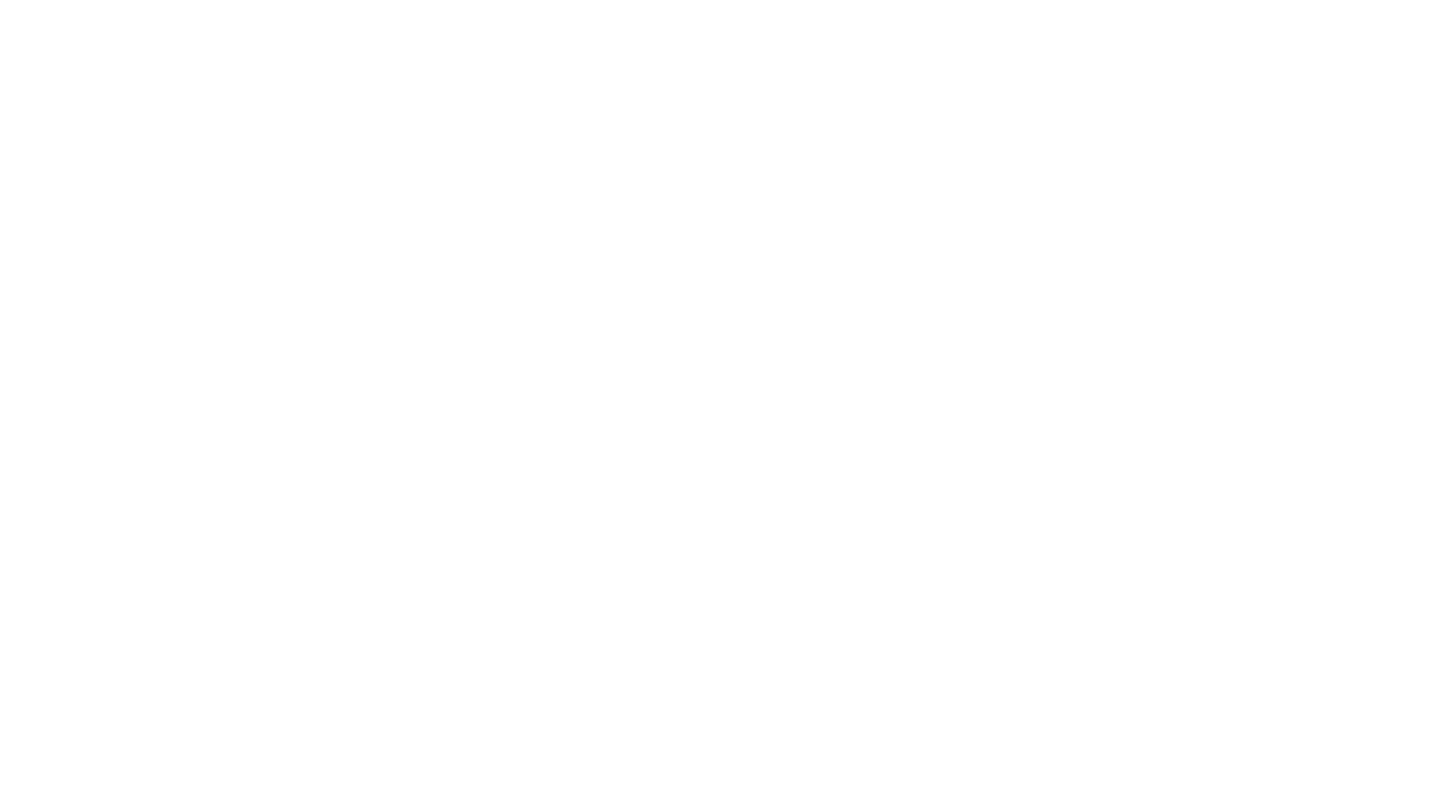
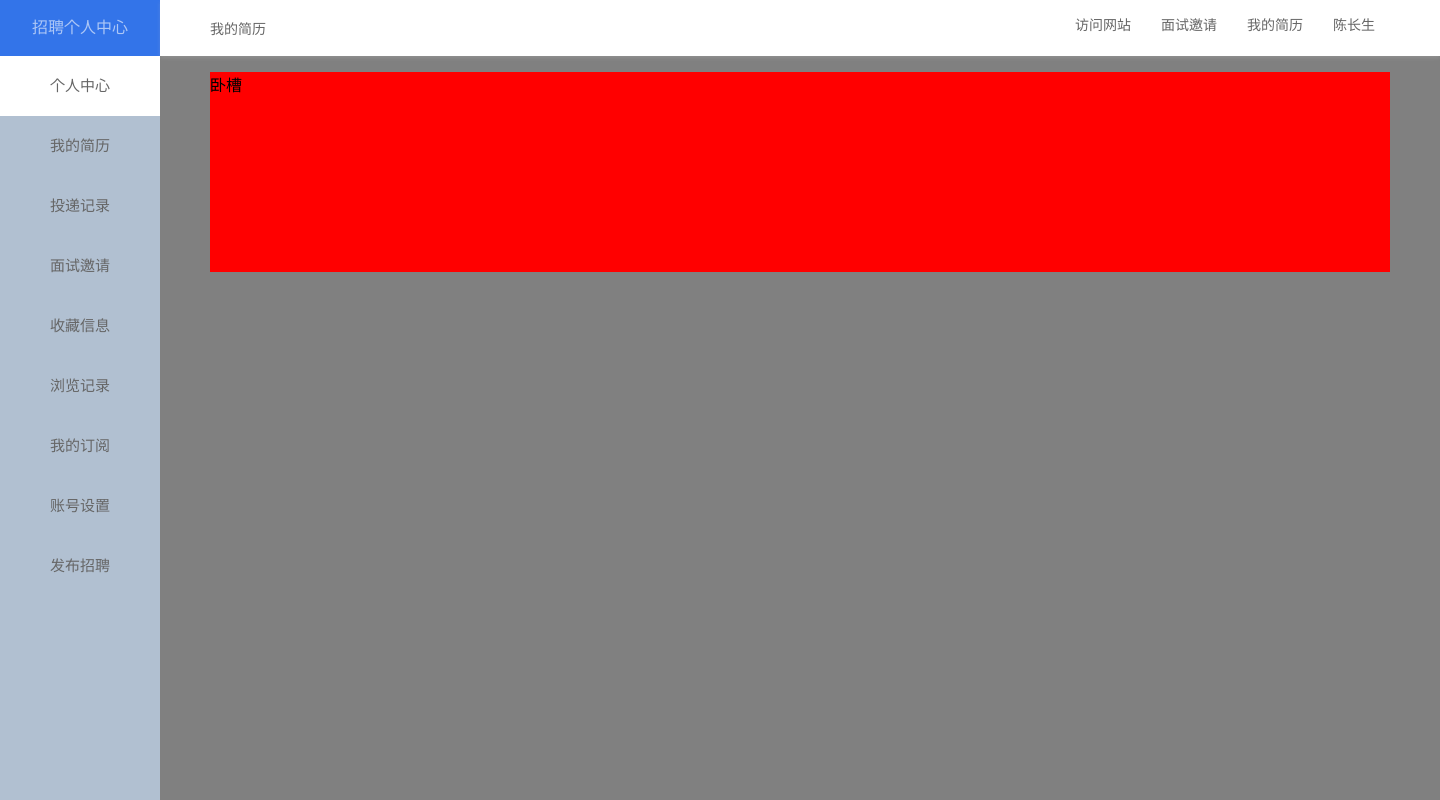
Before and after one commit to WWWWait/personal-center, a Vue app: page /#/ in a window 1280 px wide. Before the commit this address had no page. Shown: the whole page, 1440 px wide, since content can reach past the window. Built offline with nearby package versions, Linux system fonts and the light colour scheme.

Commit message:
首页样式布局

```diff
--- a/src/router/index.js
+++ b/src/router/index.js
@@ -1,16 +1,43 @@
-import { createRouter, createWebHashHistory } from 'vue-router'
+import {
+  createRouter,
+  createWebHashHistory
+} from 'vue-router'
 
 // 引入登陆页面
 // import Login from '@/views/login/index.vue'
 
 
 // 路由配置表
-const routes = [
-  {
+const routes = [{
+
     path: '/login',
+
     name: 'login',
-    component:  ()=> import('@/views/login/index.vue')
+
+    component: () => import('@/views/login/index.vue')
+
+  },
+
+  { //外层组件路由
+
+    path: '/',
+
+    component: () => import('@/views/layout/index.vue'),
+
+    children: [
+
+    {
+      //默认首页
+      path: '',
+
+      name: 'home',
+
+      component: () => import('@/views/home/index.vue')
+
+    }
+  ]
   }
+
 ]
 
 const router = createRouter({
--- a/src/styles/index.less
+++ b/src/styles/index.less
@@ -1 +1,8 @@
 // 全局样式文件
+*{
+    padding: 0;
+    margin: 0;
+    list-style: none;
+    text-decoration: none;
+    background-color: gray;
+}
--- /dev/null
+++ b/src/views/home/index.vue
@@ -0,0 +1,13 @@
+<template>
+  <div class="home-container">首页</div>
+</template>
+
+<script>
+export default {
+name: 'HomeIndex'
+}
+</script>
+
+<style>
+
+</style>
--- /dev/null
+++ b/src/views/layout/components/navaside.vue
@@ -0,0 +1,83 @@
+// 侧边栏组件
+<template>
+  <div class="nav-aside">
+    <ul>
+      <li
+        v-for="(i, index) in Aside"
+        :class="{ Active: isActive == index }"
+        @click="AsideClick(index)"
+      >
+        {{ i }}
+      </li>
+    </ul>
+  </div>
+</template>
+
+<script>
+export default {
+  name: "NavAside",
+  data() {
+    return {
+      Aside: [
+        "个人中心",
+        "我的简历",
+        "投递记录",
+        "面试邀请",
+        "收藏信息",
+        "浏览记录",
+        "我的订阅",
+        "账号设置",
+        "发布招聘",
+      ],
+      ditails: [
+        "center",
+        "resume",
+        "deliver",
+        "invite",
+        "collect",
+        "browse",
+        "subscribe",
+        "set up",
+        "release",
+      ],
+      isActive: 0,
+    };
+  },
+  methods: {
+    AsideClick(index) {
+      this.isActive = index;
+      console.log(index);
+      let msg = this.ditails;
+      // 侧边导航栏路由跳转
+      this.$router.push("/" + msg[index]);
+    },
+  },
+};
+</script>
+
+<style>
+.nav-aside {
+  position: fixed;
+  left: 0;
+  top: 56px;
+  width: 160px;
+  height: 2032px;
+  background: #b1c0d1;
+}
+
+.nav-aside li {
+  width: 160px;
+  height: 60px;
+  text-align: center;
+  line-height: 60px;
+  font-size: 15px;
+  font-family: PingFang-SC-Medium, PingFang-SC;
+  font-weight: 500;
+  color: #666666;
+  background-color: #b1c0d1;
+}
+
+.nav-aside ul .Active {
+  background-color: #fff;
+}
+</style>
--- /dev/null
+++ b/src/views/layout/index.vue
@@ -0,0 +1,131 @@
+<template>
+  <!-- 外层组件 -->
+  <div class="layout-container">
+    <div class="header">
+      <div class="recuit">
+        <span>招聘个人中心</span>
+      </div>
+      <div class="nav-top">
+        <div class="person-resume">
+          <a href="">我的简历</a>
+        </div>
+        <div class="nav-details">
+          <a href="">访问网站</a>
+          <a href="">面试邀请</a>
+          <a href="">我的简历</a>
+          <a href="">陈长生</a>
+        </div>
+      </div>
+    </div>
+<div class="main">卧槽</div>
+    <!-- 子路由出口 -->
+    <!-- <router-view></router-view> -->
+    <nav-aside/>
+  </div>
+</template>
+
+<script>
+// 引入navaside组件
+import NavAside from '@/views/layout/components/navaside.vue'
+
+export default {
+  name: "LayoutIndex",
+  data() {
+    return{
+
+    }
+
+  },
+  components:{
+    NavAside
+  }
+};
+</script>
+
+<style>
+.header {
+  position: relative;
+  left: 0;
+  top: 0;
+  width: 1440px;
+  height: 56px;
+  background-color: #fff;
+}
+
+.header .recuit {
+  position: absolute;
+  left: 0;
+  top: 0;
+  width: 160px;
+  height: 56px;
+  text-align: center;
+  background-color: #3374e9;
+  cursor: pointer;
+}
+
+.recuit span {
+  font-size: 16px;
+  font-family: PingFang-SC-Medium, PingFang-SC;
+  font-weight: 500;
+  color: #adc7f6;
+  line-height: 56px;
+  background-color: #3374e9;
+}
+
+.nav-top {
+  position: absolute;
+  left: 160px;
+  top: 0;
+  display: inline-block;
+  width: 1280px;
+  height: 56px;
+  background: #ffffff;
+  box-shadow: 0px 2px 4px 0px rgba(204, 204, 204, 0.2);
+}
+
+.person-resume {
+  position: absolute;
+  left: 50px;
+  top: 18px;
+}
+
+.person-resume a {
+  display: inline-block;
+  width: 56px;
+  height: 24px;
+  font-size: 14px;
+  font-family: PingFang-SC-Regular, PingFang-SC;
+  font-weight: 400;
+  color: #666666;
+  line-height: 24px;
+  background-color: #fff;
+}
+.nav-details {
+  position: absolute;
+  right: 50px;
+  top: 16px;
+  background-color: #fff;
+}
+
+.nav-details a {
+  display: inline-block;
+  width: 57px;
+  height: 20px;
+  font-size: 14px;
+  font-family: PingFang-SC-Regular, PingFang-SC;
+  font-weight: 400;
+  color: #666666;
+  line-height: 20px;
+  margin-left: 29px;
+  background-color: #fff;
+}
+
+.main {
+  position: absolute;
+  left: 210px;
+  top: 72px;
+  width: 1180px;
+  height: 200px;
+  background-color: red;
+}
+</style>
--- a/src/views/login/index.vue
+++ b/src/views/login/index.vue
@@ -1,6 +1,8 @@
 // 登陆相关组件
 <template>
-  <div>登陆界面</div>
+  <div class="login-container">
+
+  </div>
 </template>
 
 <script>
```
